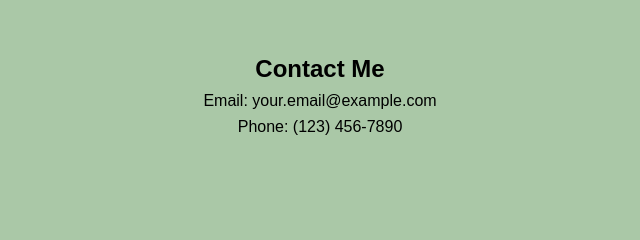
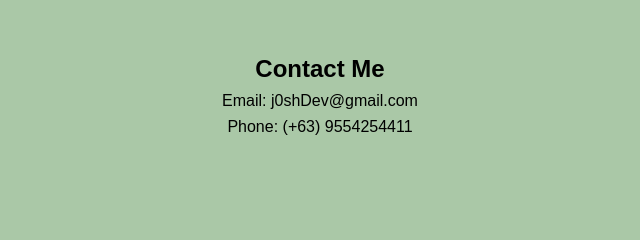
Before and after one commit to DevJosh101/Websections, a plain HTML site: page index.html in a window 1280 px wide. Shown: the part 1963-2203 px from the top of the page, 320-960 px from the left. Drawn offline with Linux system fonts and the light colour scheme.

Commit message:
Update index.html

```diff
--- a/index.html
+++ b/index.html
@@ -29,8 +29,8 @@
 
     <section id="contact" class="contact">
         <h2>Contact Me</h2>
-        <p>Email: your.email@example.com</p>
-        <p>Phone: (123) 456-7890</p>
+        <p>Email: j0shDev@gmail.com</p>
+        <p>Phone: (+63) 9554254411</p>
     </section>
 
     <footer>
```
